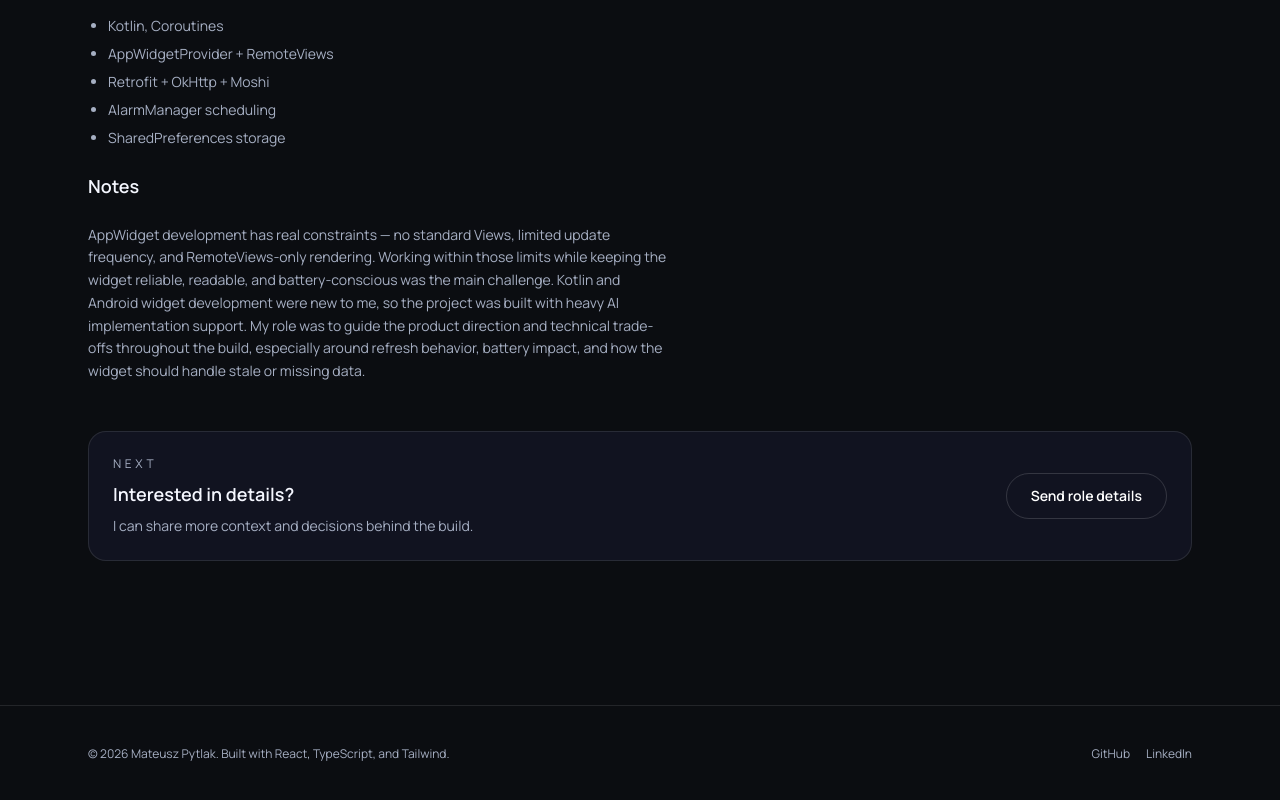
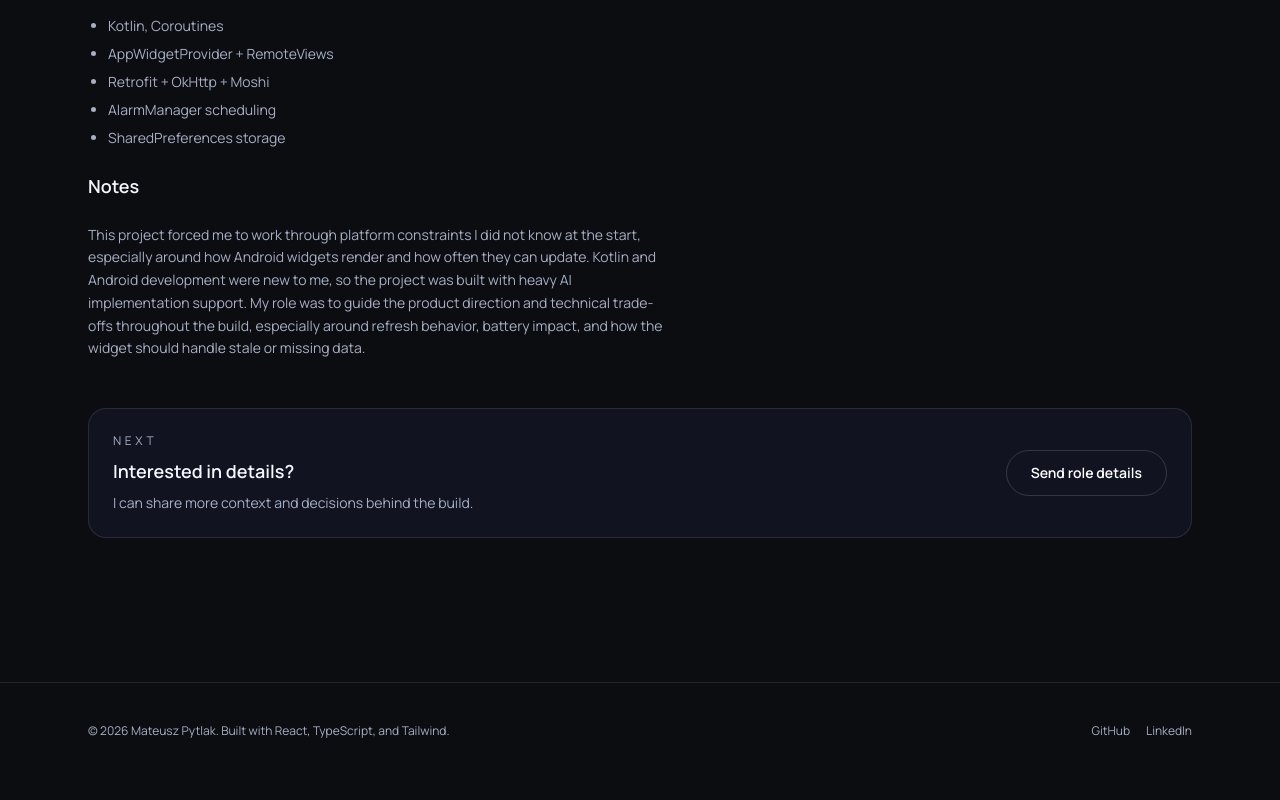
Before and after one commit to mateuszpytlak/portfolio_website, a React (Vite) app: page /projects/gp-tracker in a window 1280 px wide. Shown: the part 2750-3550 px from the top of the page. After the commit the page ends 3529 px from the top, so only its background shows below. Built offline with nearby package versions, Linux system fonts and the light colour scheme.

Commit message:
Refine GP Tracker AI-assisted build description

```diff
--- a/src/pages/project-detail/ProjectOverviewMotorsport.tsx
+++ b/src/pages/project-detail/ProjectOverviewMotorsport.tsx
@@ -183,15 +183,13 @@ function ProjectOverviewMotorsport({
 
       <h4 className="text-lg font-semibold text-[var(--text)]">Notes</h4>
       <p className="text-sm leading-relaxed text-[var(--muted)]">
-        AppWidget development has real constraints — no standard Views, limited
-        update frequency, and RemoteViews-only rendering. Working within those
-        limits while keeping the widget reliable, readable, and
-        battery-conscious was the main challenge. Kotlin and Android widget
-        development were new to me, so the project was built with heavy AI
-        implementation support. My role was to guide the product direction and
-        technical trade-offs throughout the build, especially around refresh
-        behavior, battery impact, and how the widget should handle stale or
-        missing data.
+        This project forced me to work through platform constraints I did not
+        know at the start, especially around how Android widgets render and how
+        often they can update. Kotlin and Android development were new to me, so
+        the project was built with heavy AI implementation support. My role was
+        to guide the product direction and technical trade-offs throughout the
+        build, especially around refresh behavior, battery impact, and how the
+        widget should handle stale or missing data.
       </p>
     </div>
   )
```
